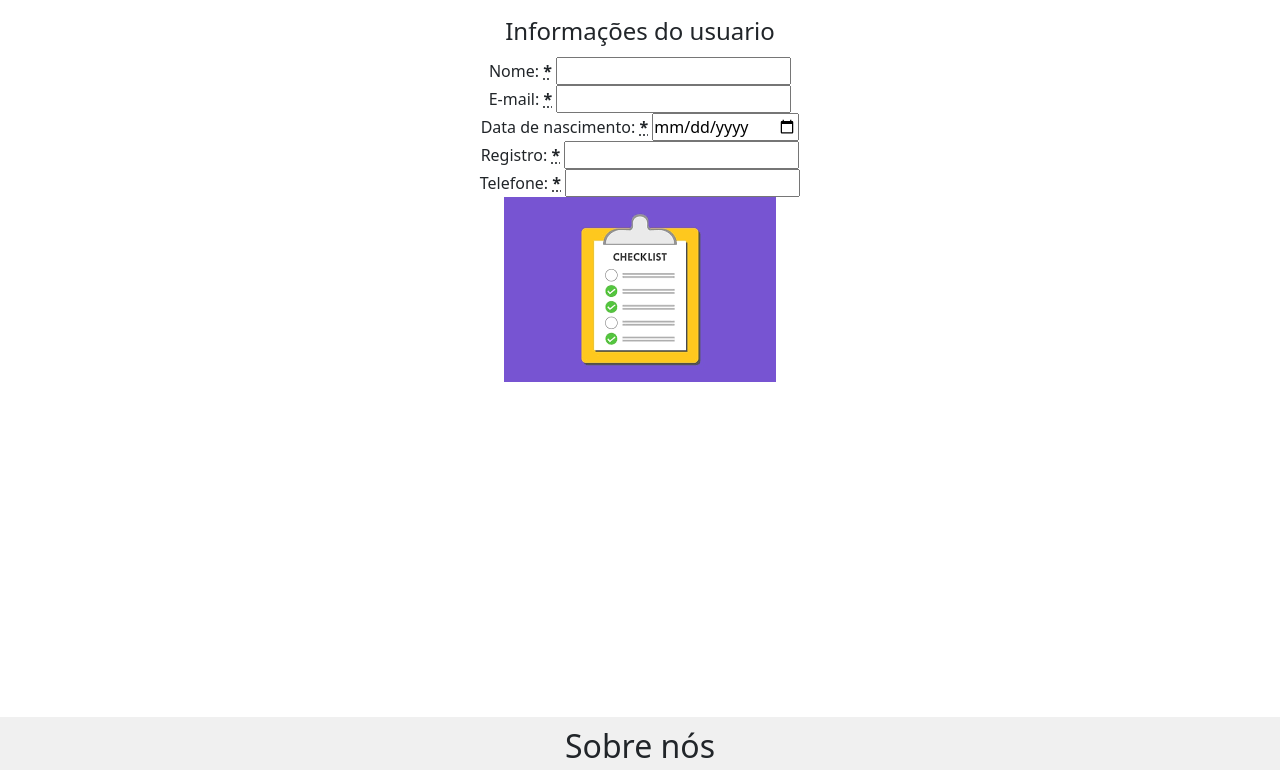
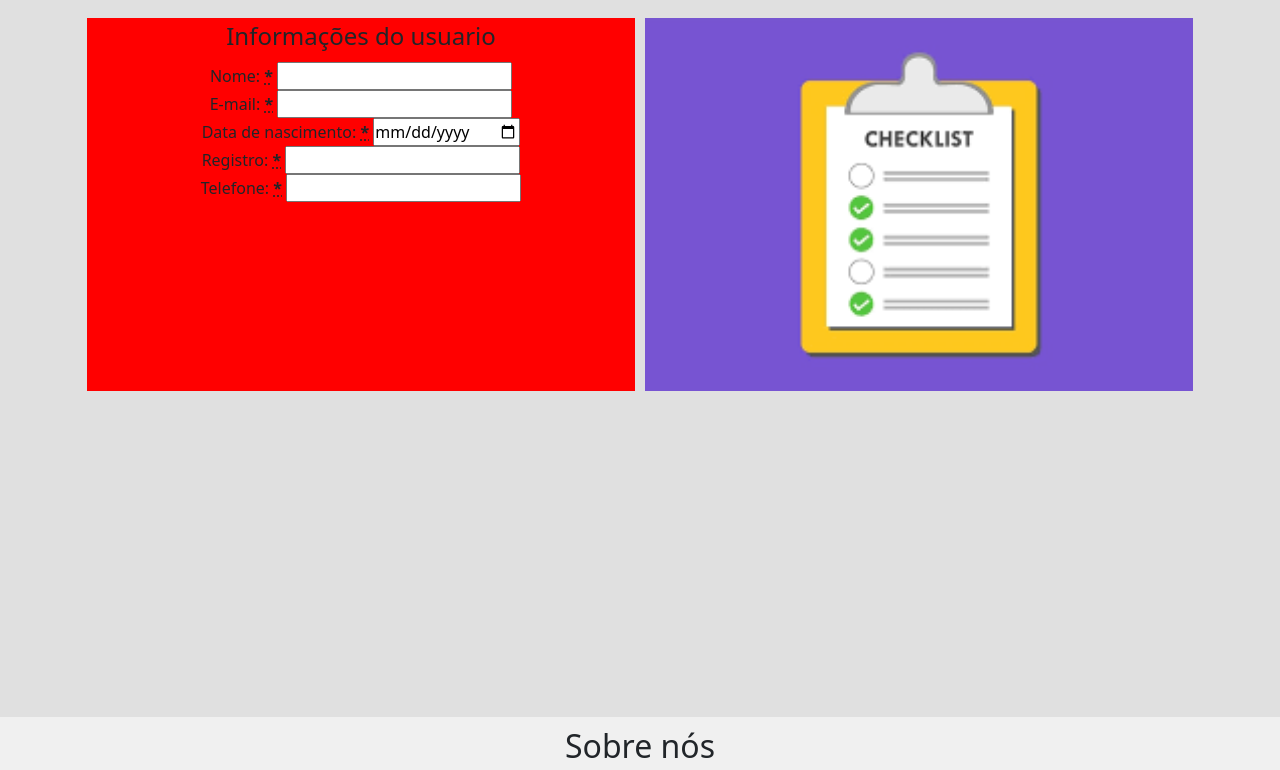
Before and after one commit to lenispongo/trabalhos-vdd, a plain HTML site: page trab1/noticias/index.html in a window 1280 px wide. Shown: the part 163-933 px from the top of the page. Drawn offline with nearby package versions, Linux system fonts and the light colour scheme.

Commit message:
Update estilo.css

```diff
--- a/trab1/noticias/css/estilo.css
+++ b/trab1/noticias/css/estilo.css
@@ -36,7 +36,33 @@
     padding: 0;
     box-sizing: border-box;
 }
+.container{
+    display: grid;
+    grid-template-columns: 1fr 1fr;
+    Justify-content:center;
+}
+@media(width < 900px){
+    .container{
 
+        grid-template-columns: 1fr;
+        Justify-content:center;
+    }
+
+}
+.formulario{
+    display: block;
+    Justify-content:flex-start;
+    background-color: #ff0000;
+    margin: 5px;
+}
+
+.imagem {
+    margin: 5px;
+}
+.imagem img{
+    width:100%;
+    height:auto;
+}
 section {min-height: 100vh;}
 
 body {
@@ -58,7 +84,7 @@ body {
     position: sticky;
     top: 0;
     background-color: #ff7b00;
-    color: black;
+    color: rgb(0, 0, 0);
     padding: 5px;
     z-index: 1000;
     height: 80px;
@@ -68,7 +94,7 @@ body {
     width: 50px;
 }
 .menu-sticky nav a {
-    color: black;
+    color: rgb(0, 0, 0);
     margin: 0 15px;
 }
 nav {
@@ -85,7 +111,7 @@ nav {
     scroll-margin-top: 80px;
 }
 
-#home {
+#inicio {
     background-color: #e0e0e0;
 }
 
```
